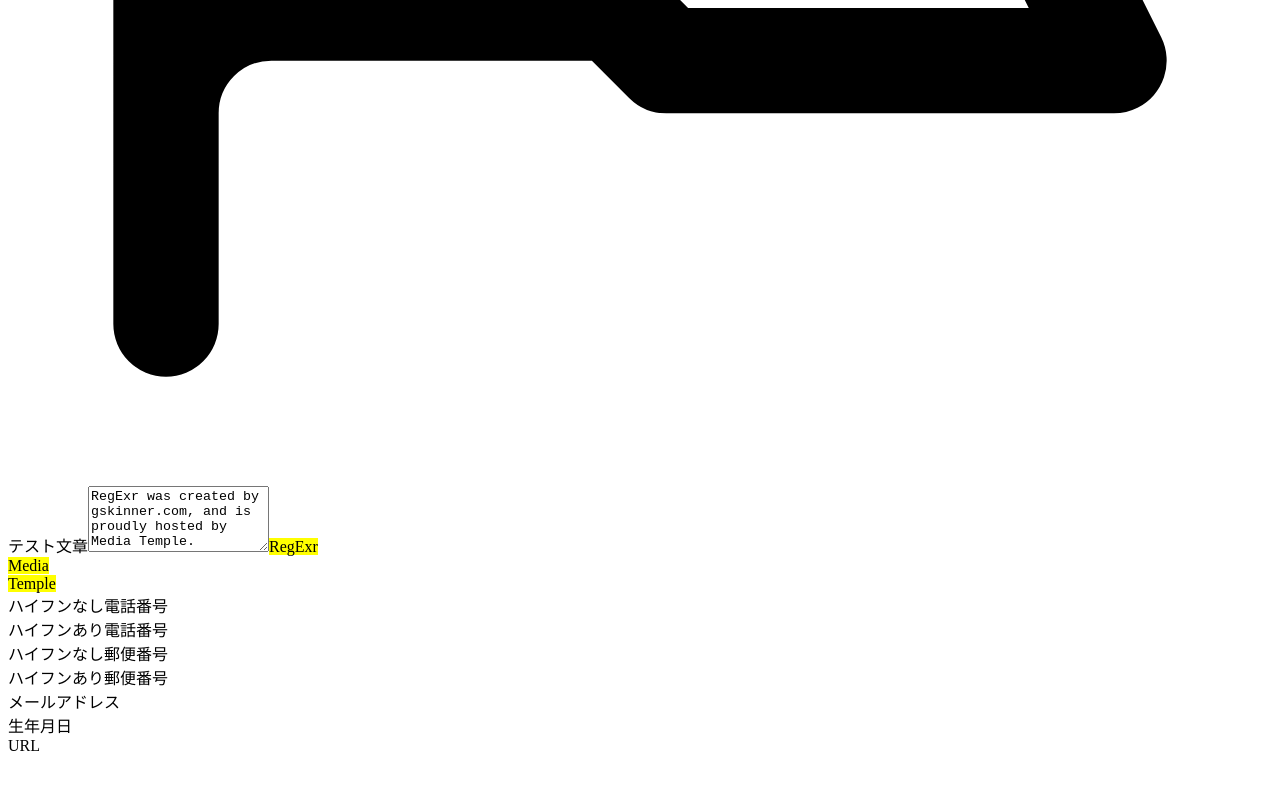
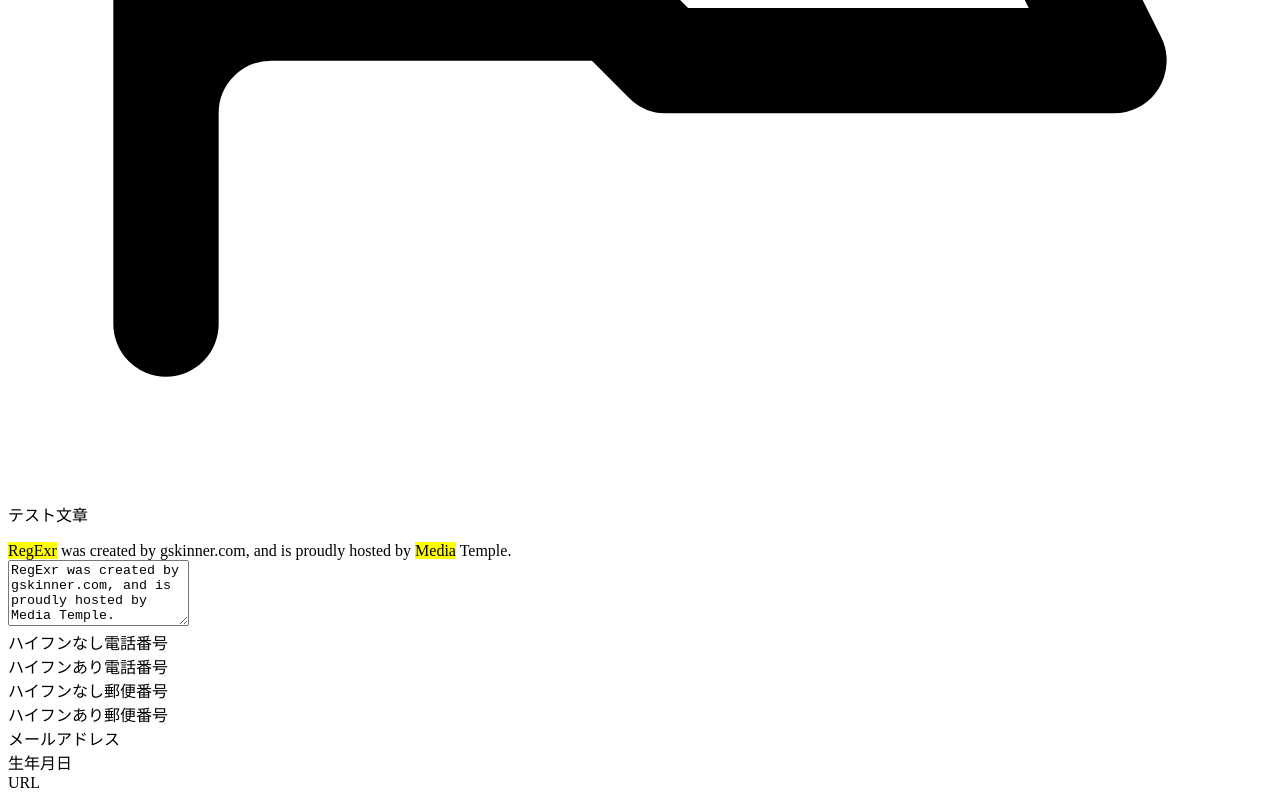
Before and after one commit to hatsu38/regex-cheat, a Next.js app: page / in a window 1280 px wide. Shown: the part 904-1704 px from the top of the page. Before the commit the page ends 1667 px from the top, so only its background shows below. Built offline with nearby package versions, Linux system fonts and the light colour scheme.

Commit message:
Fix HighRight Match

```diff
--- a/components/match-text-form.tsx
+++ b/components/match-text-form.tsx
@@ -2,6 +2,7 @@ import React from "react"
 import { useSelector, useDispatch } from 'react-redux'
 
 import MatchText from "./match-text"
+import ContentEditable from 'react-contenteditable'
 
 const useTargetText = () => {
   const targetText = useSelector((state) => state.targetText)
@@ -23,16 +24,18 @@ export default function MatchTextForm() {
   return (
     <React.Fragment>
       <label className="block mt-5">
-        <span className="dark:text-green-400">テスト文章</span>
+        <p className="dark:text-green-400">テスト文章</p>
+        <div className="relative z-0 dark:bg-gray-100 focus:ring focus:border-white rounded-md dark:text-gray-800 ">
+          <MatchText />
           <textarea
             rows={textAreaRow}
-          className="resize-y form-input mt-1 block w-full text-xl rounded-md dark:bg-gray-100 dark:text-gray-800 focus:ring focus:border-white"
+            className="relative form-input mt-1 block w-full text-xl bg-transparent z-10"
             placeholder="0120-1234-5678"
             value={targetText}
             onChange={e => updateTargetText(e.target.value)}
           />
+        </div>
       </label>
-      <MatchText />
     </React.Fragment>
   )
 }
--- a/components/match-text.tsx
+++ b/components/match-text.tsx
@@ -21,17 +21,22 @@ export default function MatchText() {
   const trueFlags = regexFlags.filter(flag => flag.checked)
   const trueFlagsKeys = trueFlags.map(flag => flag.name)
   const regex = new RegExp(`(${regexText})`, trueFlagsKeys.join(""))
-  const parts = targetText.split(regex)
-  console.log("parts", parts)
-  const filteredParts = parts.filter(part => Boolean && regex.test(part))
+  const lines = targetText.split("\n")
+
   return (
-    <span>
-      {filteredParts.map((part, i) => (
+    <div className="overflow-auto">
+      <div className="absolute top-0 form-input mt-1 text-xl bg-transparent">
+      {lines.map((line, i) =>
         <React.Fragment key={i}>
-          <mark>{part}</mark>
+          {line.split(" ").map((part, j) =>
+            <React.Fragment key={j}>
+              {regex.test(part) ? <mark key={j} className="rounded bg-green-300">{part}</mark> : <span key={j}>{part}</span>}{" "}
+            </React.Fragment>
+          )}
           <br />
         </React.Fragment>
-      ))}
-    </span>
+        )}
+      </div>
+    </div>
   )
 }
--- a/components/regex-form.tsx
+++ b/components/regex-form.tsx
@@ -33,7 +33,7 @@ export default function RegexForm() {
           disabled={false}
           onChange={e => updateRegexText(e.target.value)}
           tagName='div'
-          className="dark:text-gray-700 "
+          className="dark:text-gray-700"
         />
         <div className="dark:text-gray-500 outline-none flex" onClick={() => setShowModal(true)}>
           <span>{trueFlagsKeys}</span>
```
Lines whose indentation alone changed are shown as unchanged.
